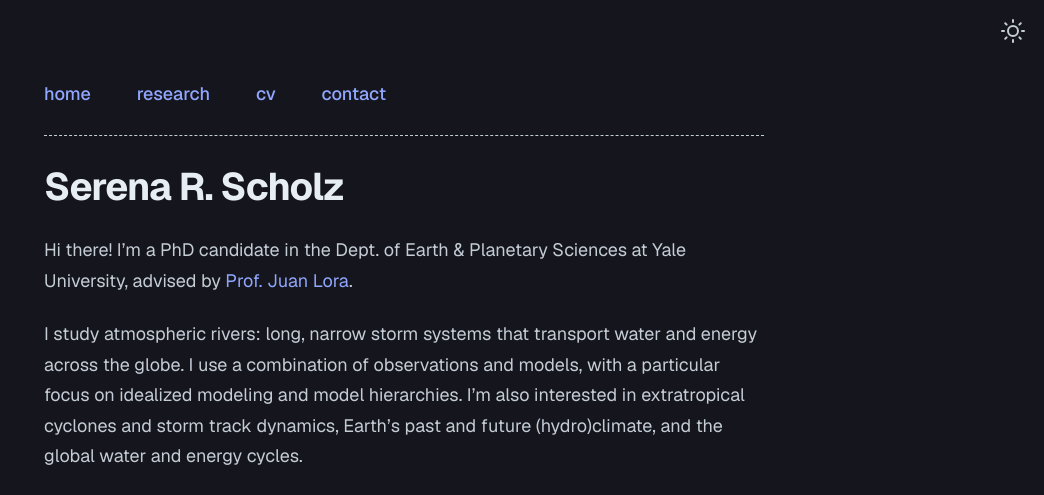
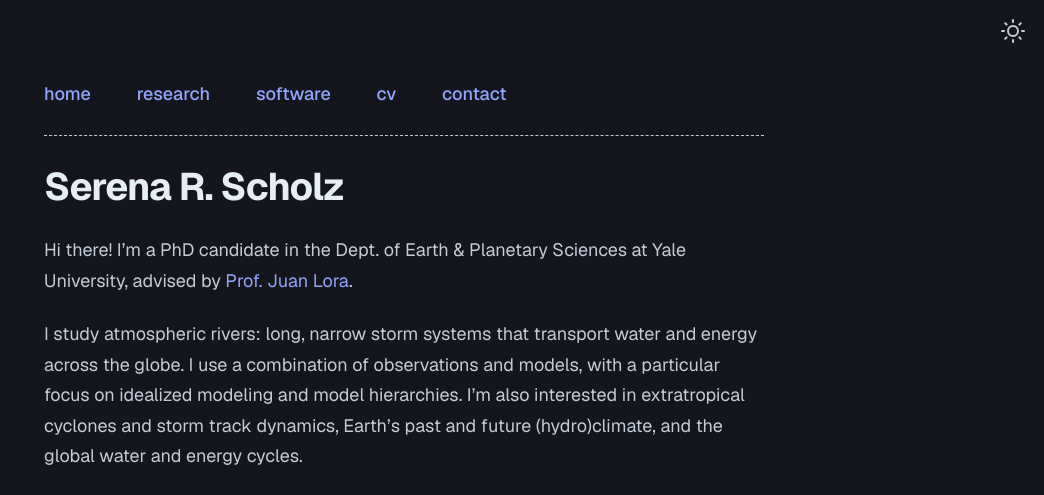
Before and after one commit to serenarscholz/serenarscholz.github.io, a Jekyll site: the page built from index.md, in a window 1280 px wide, cut to the strip 0-495 px from the top of the page. Shown: the whole strip, without its empty margins (236-1280 px from the left). Built offline with Jekyll 4.4.1, drawn with Linux system fonts in a browser that asks for light colours.

Commit message:
Update home.yml

```diff
--- a/_data/home.yml
+++ b/_data/home.yml
@@ -4,6 +4,9 @@ navbar_entries:
 
   - title: research
     url: /research
+
+  - title: software
+    url: /software
 
   - title: cv
     url: /cv
```
